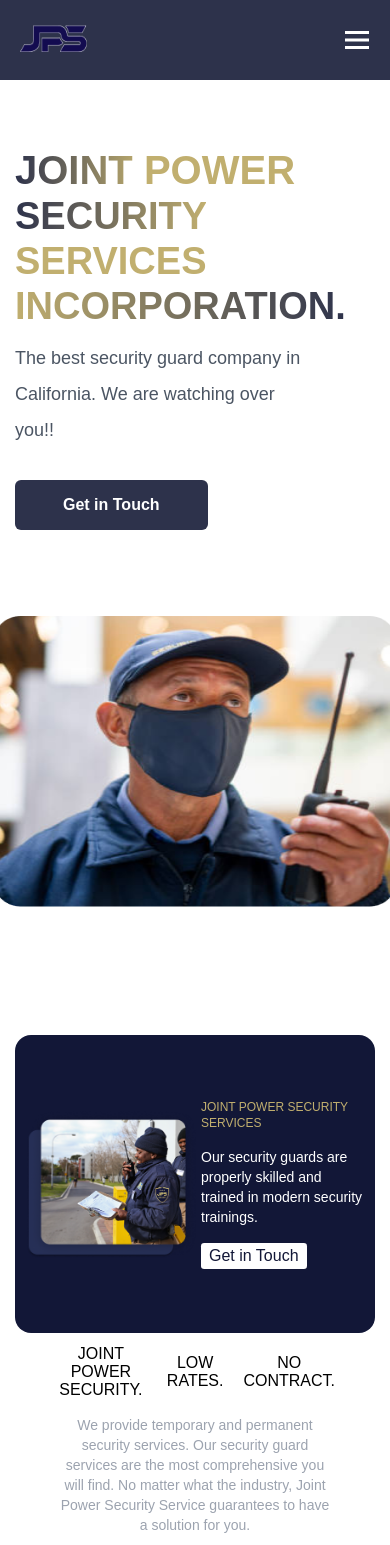
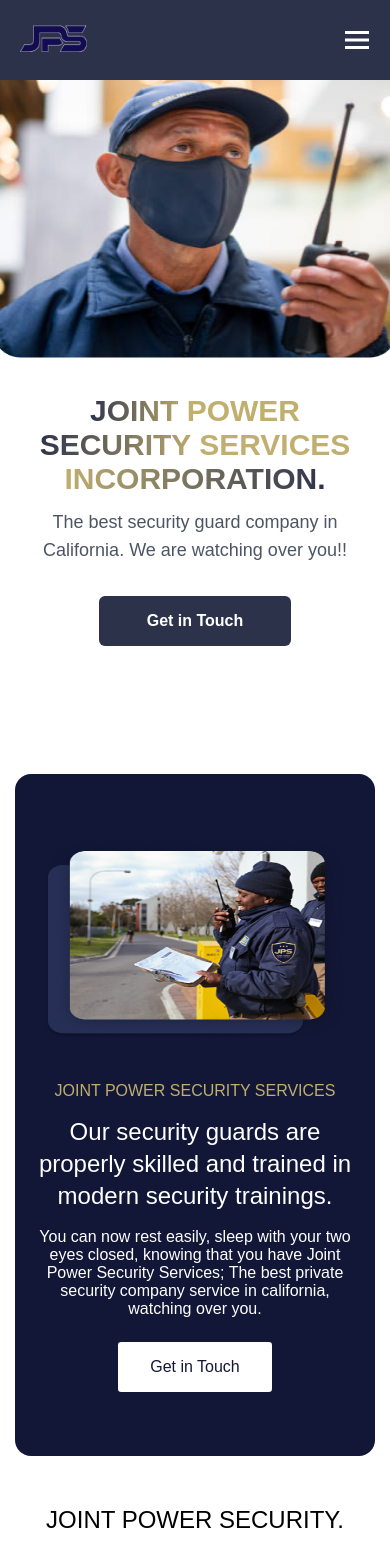
Before and after one commit to jointpower/joint_power_inc, a Next.js app: page / in a window 390 px wide. Shown: the top 1545 px of the page. Built offline with nearby package versions, Linux system fonts and the light colour scheme.

Commit message:
mobile landing page

```diff
--- a/src/components/molecules/HighlightCard/HighlightCard.tsx
+++ b/src/components/molecules/HighlightCard/HighlightCard.tsx
@@ -15,20 +15,20 @@
   return (
     <Dialog open={show}>
       <section className="lg:bg-normal lg:mt-[72px] relative">
-        <div className="flex flex-row md:flex-row-reverse justify-between items-center px-3 gap-1 py-16 rounded-2xl  bg-normal md:mt-[52px]  lg:mt-[92px] md:mb-[78px] lg:mb-0">
+        <div className="flex flex-col md:flex-row-reverse justify-between items-center px-3 gap-1 py-16 rounded-2xl  bg-normal md:mt-[52px]  lg:mt-[92px] md:mb-[78px] lg:mb-0">
           <div>
             <NextImage
               src={ServiceImage}
               alt="joint security officer"
-              className=" w-[170px] h-[148px] md:mt-[-90px] xl:mt-[-140px] md:w-[270.59px] md:h-[248.54px] lg:w-[550px] lg:h-[400px]"
+              className="h-[200px] md:mt-[-90px] xl:mt-[-140px] w-[300px] md:w-[270.59px] md:h-[248.54px] lg:w-[550px] lg:h-[400px]"
             />
           </div>
-          <div className="flex flex-col lg:mt-[-90px] gap-4 lg:px-4 lg:w-[53%]">
-            <span className="text-xs uppercase font-medium md:text-sm text-secondary">
+          <div className="flex flex-col text-center md:text-left lg:mt-[-90px] gap-4 lg:px-4 lg:w-[53%]">
+            <span className="uppercase font-medium mt-10 md:mt-0 text-secondary">
               Joint Power Security Services
             </span>
             <div>
-              <Heading className="text-sm md:text-3xl lg:text-5xl" level={3}>
+              <Heading className="text-2xl md:text-3xl lg:text-5xl" level={3}>
                 <span className="xl:leading-[52px]">
                   Our security guards are properly skilled and trained in modern
                   security trainings.
@@ -36,7 +36,7 @@
               </Heading>
             </div>
             <Text
-              className="hidden md:block md:text-base lg:text-xl md:text-grey-6 lg:w-[85%]
+              className="block md:text-base lg:text-xl md:text-grey-6 lg:w-[85%]
           md:leading-9 xl:mb-[20px]"
             >
               You can now rest easily, sleep with your two eyes closed, knowing
@@ -45,7 +45,7 @@
             </Text>
             <p onClick={() => setShow(true)}>
               <button
-                className={`bg-[#fff] text-normal px-2 py-1 md:px-8 md:py-4 rounded-[.2rem] cursor-pointer font-medium `}
+                className={`bg-[#fff] mt-2 text-normal px-8 py-4 rounded-[.2rem] cursor-pointer font-medium `}
               >
                 Get in Touch
               </button>
--- a/src/components/molecules/ServicesCard/ServicesCard.tsx
+++ b/src/components/molecules/ServicesCard/ServicesCard.tsx
@@ -8,7 +8,7 @@
 }
 const ServicesCard = ({ image_src, alt }: ServicesCardProps) => {
     return (
-        <button className="group rounded-lg overflow-hidden max-w-[174px] md:max-w-[288px] lg:max-w-[388px] w-[174px] md:w-[288px] lg:w-[388px]  h-[197px] md:h-[393px] lg:h-[493px] shrink-0  min-w-[174px] md:min-w-[288px] lg:min-w-[388px]">
+        <button className="group rounded-lg overflow-hidden w-[300px] md:max-w-[288px] lg:max-w-[388px] md:w-[288px] lg:w-[388px]  h-[227px] md:h-[393px] lg:h-[493px] shrink-0  min-w-[174px] md:min-w-[288px] lg:min-w-[388px]">
             <NextImage className="rounded-lg group-hover:scale-105 transition-all duration-300 ease-linear w-full h-full" alt={alt} src={image_src} />
         </button>
     );
--- a/src/components/organisms/Sections/ContactUs/ContactUs.tsx
+++ b/src/components/organisms/Sections/ContactUs/ContactUs.tsx
@@ -14,14 +14,14 @@
   noHeader,
 }: ContactUsProps) => {
   return (
-    <div className={` ${className ?? className} container flex flex-col w-full mt-20 `}>
+    <div className={` ${className ?? className} sm:container flex flex-col w-full mt-20 `}>
       {noHeader ? null : (
         <p className="!text-center pl-24 text-gray-800 text-xl font-semibold md:text-3xl px-16 py-2 mb-7 md:mb-12">
           LET&apos;S HEAR FROM YOU
         </p>
       )}
 
-      <div className="flex flex-col lg:flex-row justify-between w-full gap-2 px-5">
+      <div className="flex flex-col lg:flex-row justify-between w-full gap-2 md:px-5">
         {isContactDetailsRequired ? <ContactInfo /> : " "}
         <ContactDetails />
       </div>
--- a/src/components/organisms/Sections/Highlight/Highlight.tsx
+++ b/src/components/organisms/Sections/Highlight/Highlight.tsx
@@ -4,7 +4,7 @@
 const Hightlight = () => {
   return (
     <div>
-      <section className="container mt-20 service_card_section  md:hidden h-[260px] flex ">
+      <section className="container mt-20 service_card_section   md:hidden md:h-[260px] flex ">
         <ServiceCard />
       </section>
       <section className="container service_card_section hidden md:flex items-end">
--- a/src/components/organisms/Sections/InTouch/InTouch.tsx
+++ b/src/components/organisms/Sections/InTouch/InTouch.tsx
@@ -20,18 +20,18 @@
           />
         </div> */}
         <div className="w-full flex flex-col items-center">
-          <div className="px-10 text-center xl:text-start mt-[50px] md:mt-[32.34px] md:mb-[43.5px]">
-            <Heading level={5} className="text-center  md:text-4xl ">
+          <div className="px-2 sm:px-10 text-center xl:text-start mt-[50px] md:mt-[32.34px] md:mb-[43.5px]">
+            <Heading level={5} className="text-center text-2xl md:text-4xl ">
               {/* We provide <span className="font-bold ">temporary security</span>{' '}
               for special events such as corporate meetings, conventions and
               concerts. */}
-              <div className="flex justify-center items-center text-center gap-5">
+              <div className="flex flex-col md:flex-row justify-center items-center text-center gap-5">
                 <p>JOINT POWER SECURITY. </p>
                 <p>LOW RATES. </p>
                 <p>NO CONTRACT.</p>
               </div>
             </Heading>
-            <Text className="text-center mt-4 text-sm text-gray-400 md:text-2xl">
+            <Text className="text-center mt-4 text-base text-gray-400 md:text-2xl">
               We provide temporary and permanent security services. Our security
               guard services are the most comprehensive you will find. No matter
               what the industry, Joint Power Security Service guarantees to have
--- a/src/components/organisms/Sections/MainHero/MainHero.tsx
+++ b/src/components/organisms/Sections/MainHero/MainHero.tsx
@@ -16,31 +16,31 @@
 
   return (
     <Dialog open={show}>
-      <div className="container flex flex-col items-center w-full my-32 text-black md:flex-row gap-14">
-        <div className="flex flex-col ">
+      <div className="container flex flex-col-reverse items-center w-full my-32 mt-[37px] md:mt-[unset] text-black md:flex-row gap-4 md:gap-14">
+        <div className="flex flex-col text-center md:text-left">
           <div className={`w-[100%] md:mx-0 mt-5`}>
             <Heading
               level={1}
-              className="text-[40px] md:text-[40px] lg:text-[60px] uppercase  w-full flex-1 font-bold md:mb-[30px]"
+              className="text-[30px] lg:text-[60px] uppercase  w-full flex-1 font-bold md:mb-[30px]"
             >
               <span className="text-transparent bg-clip-text bg-gradient-to-r from-[#2D324B] to-secondary ">
                 {" "}
                 Joint{" "}
               </span>
-              <span className="text-[40px] lg:text-[60px] text-secondary ">
+              <span className="text-[30px] lg:text-[60px] text-secondary ">
                 Power
               </span>{" "}
               <br className="hidden md:block" />
-              <span className="text-[38px] md:text-[40px] lg:text-[60px] text-transparent bg-clip-text bg-gradient-to-r from-[#2D324B] to-secondary ">
+              <span className="text-[30px] md:text-[40px] lg:text-[60px] text-transparent bg-clip-text bg-gradient-to-r from-[#2D324B] to-secondary ">
                 {" "}
                 Security{" "}
               </span>
-              <span className="text-[38px]  md:text-[40px] lg:text-[60px] text-secondary ">
+              <span className="text-[30px]  md:text-[40px] lg:text-[60px] text-secondary ">
                 Services
                 <span className="text-transparent bg-clip-text bg-gradient-to-r to-[#2D324B] from-secondary"> Incorporation.</span>
               </span>
             </Heading>
-            <Text className=" text-gray-600 font-medium mt-3 w-[84%] xl:w-[85%] leading-loose md:leading-snug text-lg md:text-[30px]">
+            <Text className=" text-gray-600 font-medium mt-3 w-full md:w-[80%] xl:w-[85%] sm:leading-loose md:leading-snug text-lg md:text-[30px]">
               The best security guard company in California. We are watching
               over you!!
             </Text>
--- a/src/components/organisms/Sections/OurServices/OurServices.tsx
+++ b/src/components/organisms/Sections/OurServices/OurServices.tsx
@@ -12,14 +12,14 @@
   return (
     <section className="mt-20">
       <Heading
-        className="text-black font-medium text-center  md:text-[30px]  tracking-[5px]"
+        className="text-black font-medium text-center  text-3xl md:text-[30px] tracking-[2px] sm:tracking-[5px]"
         level={1}
       >
         OUR SERVICES
       </Heading>
 
       {/* Services Card */}
-      <div className="mt-8 flex flex-wrap justify-center gap-6">
+      <div className="mt-8 grid sm:flex flex-wrap justify-center gap-6">
         <ServicesCard alt="" image_src={ApartmentOfficerImg} />
         <ServicesCard alt="" image_src={MedicalOfficerImg} />
 
```
Also changed, not shown: src/components/molecules/ContactDetails/ContactDetails.tsx (+4 -4 lines), src/components/organisms/Sections/Opportunities/Opportunities.tsx (+10 -10 lines).
